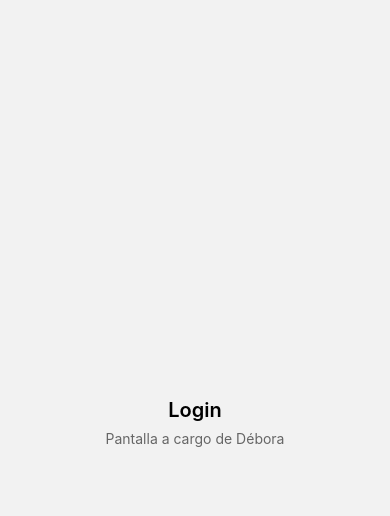
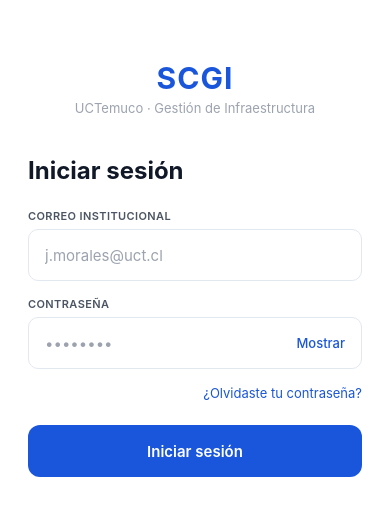
Before and after one commit to dcvizama/SCGI-INFO1173-1, a React Native app in the folder mobile/: screen /Login in a window 390 px wide. Shown: the top 516 px of the page. Built offline with nearby package versions, Linux system fonts and the light colour scheme.

Commit message:
Conectar LoginScreen a signIn del AuthContext - RF1

```diff
--- a/mobile/src/navigation/AuthStack.js
+++ b/mobile/src/navigation/AuthStack.js
@@ -1,15 +1,14 @@
 import { createNativeStackNavigator } from '@react-navigation/native-stack';
-import DevLoginScreen from './placeholders/DevLoginScreen';
-import LoginScreen from './placeholders/LoginScreen';
+import LoginScreen from '../screens/auth/LoginScreen';
 import ForgotPasswordScreen from './placeholders/ForgotPasswordScreen';
 
 const Stack = createNativeStackNavigator();
 
+// Débora (RF1): se reemplaza el DevLoginScreen temporal por el LoginScreen
+// definitivo (src/screens/auth/LoginScreen.js).
 export default function AuthStack() {
   return (
-    <Stack.Navigator initialRouteName="DevLogin" screenOptions={{ headerShown: false }}>
-      {/* Temporal: quitar DevLogin y apuntar Login a ../screens/auth cuando Débora entregue el suyo */}
-      <Stack.Screen name="DevLogin" component={DevLoginScreen} />
+    <Stack.Navigator initialRouteName="Login" screenOptions={{ headerShown: false }}>
       <Stack.Screen name="Login" component={LoginScreen} />
       <Stack.Screen
         name="ForgotPassword"
--- /dev/null
+++ b/mobile/src/screens/auth/LoginScreen.js
@@ -0,0 +1,172 @@
+import React, { useState } from 'react';
+import {
+  View,
+  Text,
+  StyleSheet,
+  KeyboardAvoidingView,
+  Platform,
+  ScrollView,
+} from 'react-native';
+import TextField from '../../components/TextField';
+import Button from '../../components/Button';
+import { colors } from '../../theme/colors';
+import { typography } from '../../theme/typography';
+import { useAuth } from '../../context/AuthContext';
+
+export default function LoginScreen() {
+  const [email, setEmail] = useState('');
+  const [password, setPassword] = useState('');
+  const [errors, setErrors] = useState({});
+  const [loading, setLoading] = useState(false);
+  const [serverError, setServerError] = useState('');
+  const { signIn } = useAuth();
+
+  function validate() {
+    const newErrors = {};
+
+    if (!email.trim()) {
+      newErrors.email = 'El correo es obligatorio';
+    } else if (!/^[^\s@]+@[^\s@]+\.[^\s@]+$/.test(email)) {
+      newErrors.email = 'Ingresa un correo válido';
+    }
+
+    if (!password) {
+      newErrors.password = 'La contraseña es obligatoria';
+    } else if (password.length < 6) {
+      newErrors.password = 'Debe tener al menos 6 caracteres';
+    }
+
+    setErrors(newErrors);
+    return Object.keys(newErrors).length === 0;
+  }
+
+  async function handleSubmit() {
+    setServerError('');
+    if (!validate()) return;
+
+    setLoading(true);
+    try {
+      await signIn(email, password);
+      // No hace falta navegar a mano: AppNavigator cambia solo a
+      // PrivateRoutes apenas el token se actualiza en el contexto.
+    } catch (err) {
+      setServerError(
+        err?.status === 401
+          ? 'Credenciales incorrectas. Verifica tu correo y contraseña e intenta nuevamente.'
+          : 'No se pudo iniciar sesión. Intenta nuevamente.'
+      );
+    } finally {
+      setLoading(false);
+    }
+  }
+
+  return (
+    <KeyboardAvoidingView
+      style={{ flex: 1 }}
+      behavior={Platform.OS === 'ios' ? 'padding' : undefined}
+    >
+      <ScrollView contentContainerStyle={styles.container} keyboardShouldPersistTaps="handled">
+        <View style={styles.header}>
+          <Text style={styles.brand}>SCGI</Text>
+          <Text style={styles.brandSub}>UCTemuco · Gestión de Infraestructura</Text>
+        </View>
+
+        <Text style={styles.title}>Iniciar sesión</Text>
+
+        <TextField
+          label="CORREO INSTITUCIONAL"
+          value={email}
+          onChangeText={(text) => {
+            setEmail(text);
+            if (errors.email) setErrors((e) => ({ ...e, email: undefined }));
+          }}
+          placeholder="j.morales@uct.cl"
+          keyboardType="email-address"
+          error={errors.email}
+        />
+
+        <TextField
+          label="CONTRASEÑA"
+          value={password}
+          onChangeText={(text) => {
+            setPassword(text);
+            if (errors.password) setErrors((e) => ({ ...e, password: undefined }));
+          }}
+          placeholder="••••••••"
+          secureTextEntry
+          error={errors.password}
+        />
+
+        <Text style={styles.forgot}>¿Olvidaste tu contraseña?</Text>
+
+        <Button
+          label="Iniciar sesión"
+          onPress={handleSubmit}
+          loading={loading}
+        />
+
+        {serverError ? (
+          <View style={styles.errorBox}>
+            <Text style={styles.errorTitle}>Credenciales incorrectas</Text>
+            <Text style={styles.errorText}>{serverError}</Text>
+          </View>
+        ) : null}
+      </ScrollView>
+    </KeyboardAvoidingView>
+  );
+}
+
+const styles = StyleSheet.create({
+  container: {
+    flexGrow: 1,
+    backgroundColor: colors.white,
+    padding: 28,
+    paddingTop: 60,
+  },
+  header: {
+    alignItems: 'center',
+    marginBottom: 40,
+  },
+  brand: {
+    fontSize: 30,
+    fontWeight: typography.weight.bold,
+    color: colors.brand,
+    letterSpacing: 1,
+  },
+  brandSub: {
+    fontSize: typography.size.sm,
+    color: colors.text3,
+    marginTop: 4,
+  },
+  title: {
+    fontSize: typography.size.xl,
+    fontWeight: typography.weight.bold,
+    color: colors.text1,
+    marginBottom: 24,
+  },
+  forgot: {
+    textAlign: 'right',
+    color: colors.brand,
+    fontSize: typography.size.sm,
+    marginBottom: 24,
+  },
+  errorBox: {
+    marginTop: 16,
+    backgroundColor: colors.dangerBg,
+    borderRadius: 10,
+    borderWidth: 1,
+    borderColor: colors.danger + '40',
+    padding: 14,
+  },
+  errorTitle: {
+    color: colors.danger,
+    fontWeight: typography.weight.semibold,
+    fontSize: typography.size.sm,
+    marginBottom: 2,
+  },
+  errorText: {
+    color: colors.danger,
+    fontSize: typography.size.xs,
+    lineHeight: 18,
+  },
+});
```
